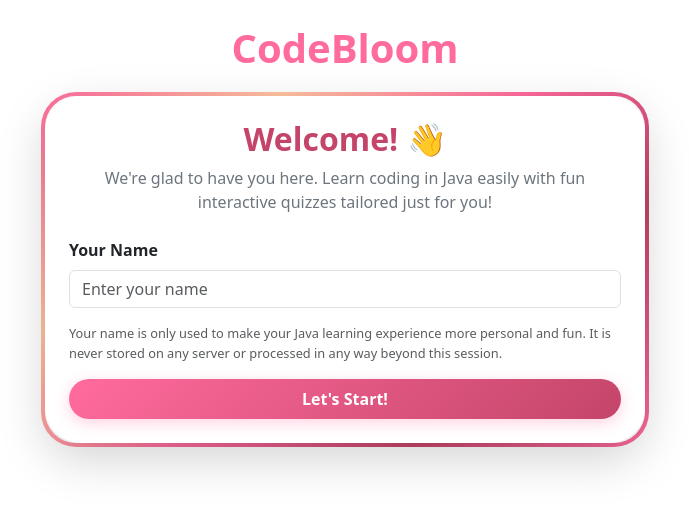
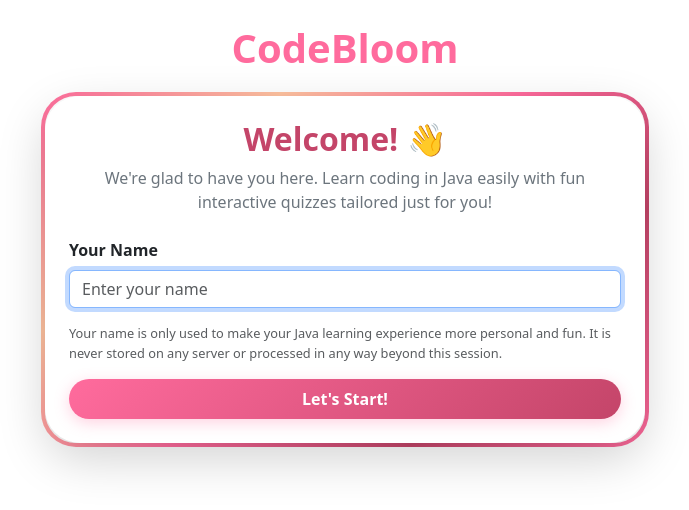
Before and after one commit to kumper/code-bloom, an Angular app: page / in a window 1280 px wide. Shown: the top 510 px of the page, without its empty margins (295-984 px from the left). Built offline with nearby package versions, Linux system fonts and the light colour scheme.

Commit message:
(fix): add autofocus and enter key submission to username input

```diff
--- a/src/app/components/welcome/welcome.html
+++ b/src/app/components/welcome/welcome.html
@@ -18,6 +18,8 @@
         placeholder="Enter your name"
         [formControl]="usernameControl"
         autocomplete="name"
+        autofocus
+        (keydown.enter)="$event.preventDefault(); onSubmit()"
       />
       @if (usernameControl.invalid && usernameControl.touched) {
         <div class="invalid-feedback">Please enter your name to continue.</div>
```
